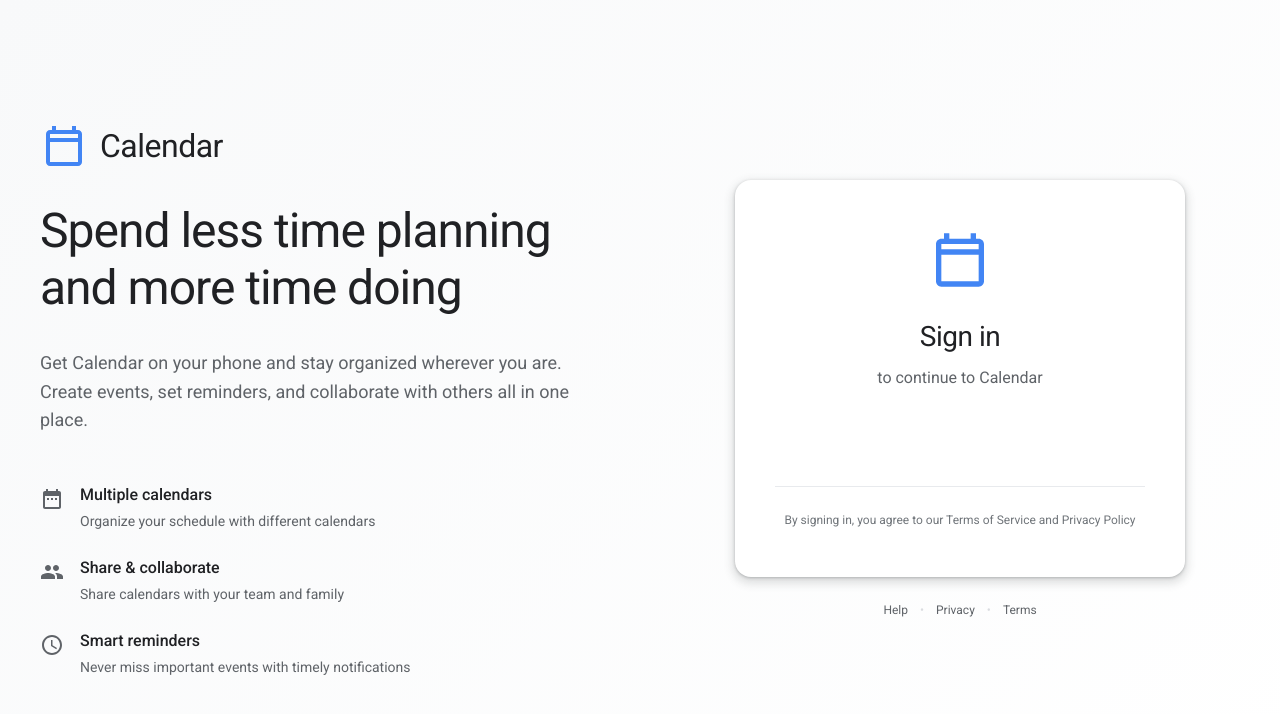
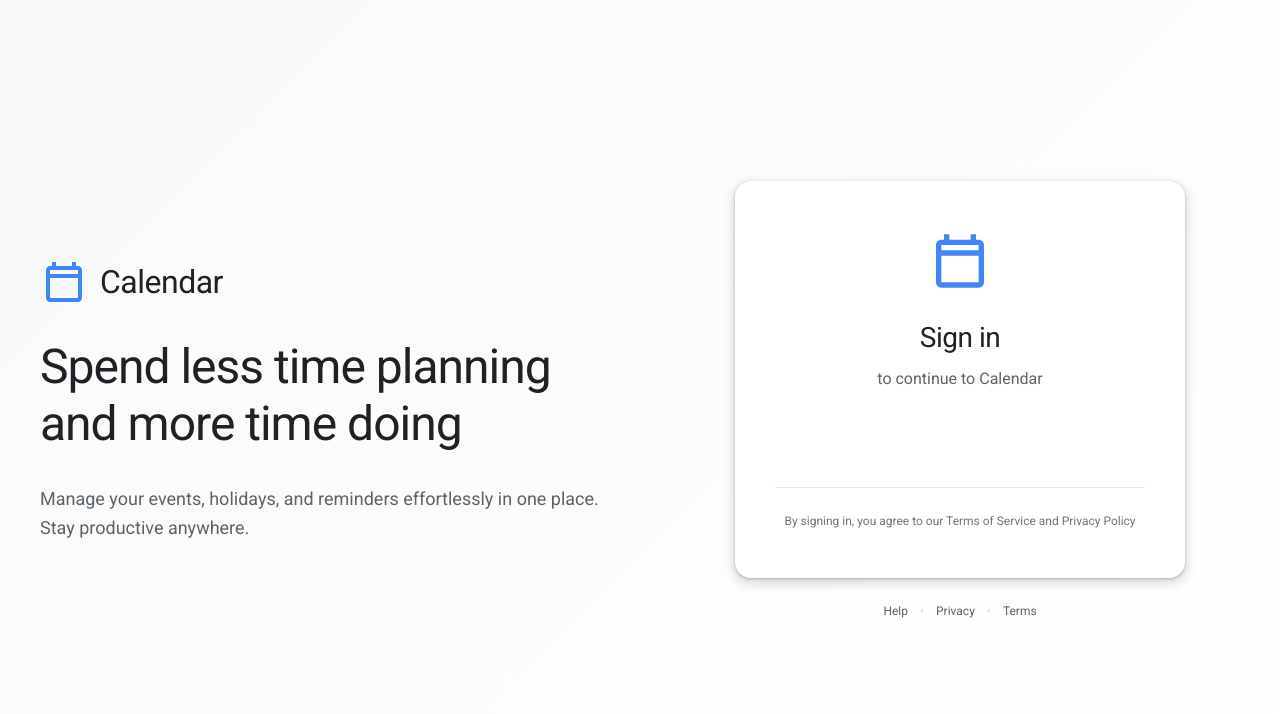
Before and after one commit to pranay-reddy2/frontend, a React (Vite) app: page /login in a window 1280 px wide. Shown: the top 714 px of the page. Built offline with nearby package versions, Linux system fonts and the light colour scheme.

Commit message:
Enhance Google login with loading state and error messages
Added loading state to Google login button and improved error handling messages.

```diff
--- a/src/pages/Login.jsx
+++ b/src/pages/Login.jsx
@@ -4,21 +4,30 @@ import { useAuthStore } from "../store/useAuthStore";
 import "./Login.css";
 
 function Login() {
-  const { loginWithGoogle, error } = useAuthStore();
+  const { loginWithGoogle, error, isLoading } = useAuthStore();
   const navigate = useNavigate();
 
   const handleGoogleSuccess = async (credentialResponse) => {
     try {
-      await loginWithGoogle(credentialResponse.credential);
+      const googleToken = credentialResponse.credential;
+
+      if (!googleToken) {
+        console.error("No credential received from Google");
+        return;
+      }
+
+      // Call Zustand store function
+      await loginWithGoogle(googleToken);
+
+      console.log("✅ Google login successful");
       navigate("/");
     } catch (err) {
-      // Error is handled by store
-      console.error("Login error:", err);
+      console.error("❌ Login error:", err);
     }
   };
 
   const handleGoogleError = () => {
-    console.error("Google login failed");
+    console.error("❌ Google login failed");
   };
 
   return (
@@ -26,7 +35,7 @@ function Login() {
       {/* Hero Section */}
       <div className="login-hero">
         <div className="login-container">
-          {/* Left Side - Branding & Info */}
+          {/* Left Side - Branding */}
           <div className="login-content">
             <div className="login-logo-section">
               <svg className="login-logo" viewBox="0 0 24 24" fill="#4285F4">
@@ -38,62 +47,10 @@ function Login() {
             <h2 className="login-headline">
               Spend less time planning and more time doing
             </h2>
-
             <p className="login-description">
-              Get Calendar on your phone and stay organized wherever you are.
-              Create events, set reminders, and collaborate with others all in
-              one place.
+              Manage your events, holidays, and reminders effortlessly in one
+              place. Stay productive anywhere.
             </p>
-
-            <div className="login-features">
-              <div className="feature-item">
-                <svg
-                  className="feature-icon"
-                  viewBox="0 0 24 24"
-                  fill="#5F6368"
-                >
-                  <path d="M9 11H7v2h2v-2zm4 0h-2v2h2v-2zm4 0h-2v2h2v-2zm2-7h-1V2h-2v2H8V2H6v2H5c-1.11 0-1.99.9-1.99 2L3 20c0 1.1.89 2 2 2h14c1.1 0 2-.9 2-2V6c0-1.1-.9-2-2-2zm0 16H5V9h14v11z" />
-                </svg>
-                <div>
-                  <h3 className="feature-title">Multiple calendars</h3>
-                  <p className="feature-desc">
-                    Organize your schedule with different calendars
-                  </p>
-                </div>
-              </div>
-
-              <div className="feature-item">
-                <svg
-                  className="feature-icon"
-                  viewBox="0 0 24 24"
-                  fill="#5F6368"
-                >
-                  <path d="M16 11c1.66 0 2.99-1.34 2.99-3S17.66 5 16 5c-1.66 0-3 1.34-3 3s1.34 3 3 3zm-8 0c1.66 0 2.99-1.34 2.99-3S9.66 5 8 5C6.34 5 5 6.34 5 8s1.34 3 3 3zm0 2c-2.33 0-7 1.17-7 3.5V19h14v-2.5c0-2.33-4.67-3.5-7-3.5zm8 0c-.29 0-.62.02-.97.05 1.16.84 1.97 1.97 1.97 3.45V19h6v-2.5c0-2.33-4.67-3.5-7-3.5z" />
-                </svg>
-                <div>
-                  <h3 className="feature-title">Share & collaborate</h3>
-                  <p className="feature-desc">
-                    Share calendars with your team and family
-                  </p>
-                </div>
-              </div>
-
-              <div className="feature-item">
-                <svg
-                  className="feature-icon"
-                  viewBox="0 0 24 24"
-                  fill="#5F6368"
-                >
-                  <path d="M11.99 2C6.47 2 2 6.48 2 12s4.47 10 9.99 10C17.52 22 22 17.52 22 12S17.52 2 11.99 2zM12 20c-4.42 0-8-3.58-8-8s3.58-8 8-8 8 3.58 8 8-3.58 8-8 8zm.5-13H11v6l5.25 3.15.75-1.23-4.5-2.67z" />
-                </svg>
-                <div>
-                  <h3 className="feature-title">Smart reminders</h3>
-                  <p className="feature-desc">
-                    Never miss important events with timely notifications
-                  </p>
-                </div>
-              </div>
-            </div>
           </div>
 
           {/* Right Side - Sign In Card */}
@@ -107,6 +64,7 @@ function Login() {
                 <p className="card-subtitle">to continue to Calendar</p>
               </div>
 
+              {/* Error Message */}
               {error && (
                 <div className="error-message">
                   <svg
@@ -120,7 +78,16 @@ function Login() {
                 </div>
               )}
 
+              {/* Google Login */}
               <div className="google-login-wrapper">
+                {isLoading ? (
+                  <button
+                    disabled
+                    className="px-4 py-2 bg-gray-400 text-white rounded"
+                  >
+                    Loading...
+                  </button>
+                ) : (
                   <GoogleLogin
                     onSuccess={handleGoogleSuccess}
                     onError={handleGoogleError}
@@ -132,6 +99,7 @@ function Login() {
                     shape="rectangular"
                     width="320"
                   />
+                )}
               </div>
 
               <div className="card-footer">
```
Lines whose indentation alone changed are shown as unchanged.
